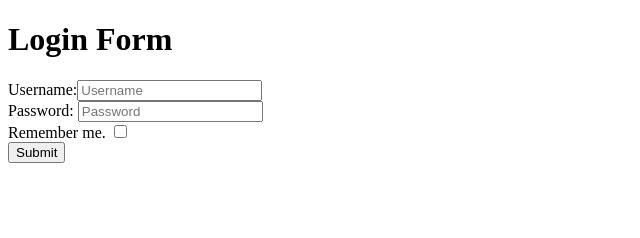
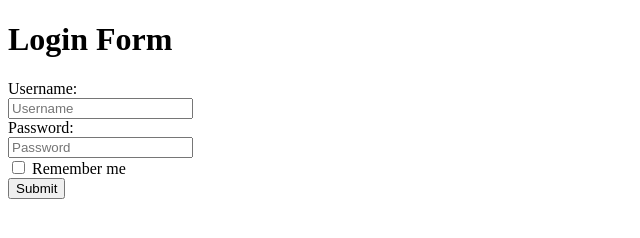
Before and after one commit to acciojob/remember-me-login-form-sachin7con, a website: page main.html in a window 1280 px wide. Shown: the whole page, without its empty margins (0-640 px from the left). Drawn offline with Linux system fonts and the light colour scheme.

Commit message:
created a submission

```diff
--- a/main.html
+++ b/main.html
@@ -8,15 +8,17 @@
 
 <body>
 	<!--SGN the entire body must be written by student -->
-	<h1>Login Form</h1>
-<form>
-	<label for="username">Username:</label><input type="text" id="username" placeholder="Username"><br>
-<label for="password">Password:</label> <input type="password"  placeholder="Password" id="password"><br>
-<label for="Remember me"> Remember me. </label> <input type="checkbox" id="checkbox"><br>
- <input type="submit" id="submit" value="Submit">
-
-</form>
-<button id="existing" style="display:none;">Login as existing user</button>
+	 <h1>Login Form</h1>
+  <form id="loginForm">
+    <label for="username">Username:</label><br>
+    <input type="text" id="username" name="username" placeholder="Username"><br>
+    <label for="password">Password:</label><br>
+    <input type="password" id="password" name="password" placeholder="Password"><br>
+    <input type="checkbox" id="checkbox" name="remember">
+    <label for="checkbox">Remember me</label><br>
+    <input type="submit" id="submit" value="Submit">
+  </form>
+  <button id="existing" style="display:none;">Login as existing user</button>
 
     <script type="text/javascript" src="./script.js">
 </script>
```
